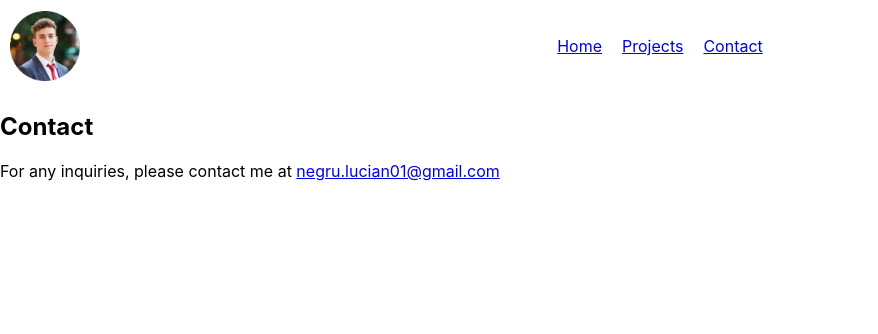
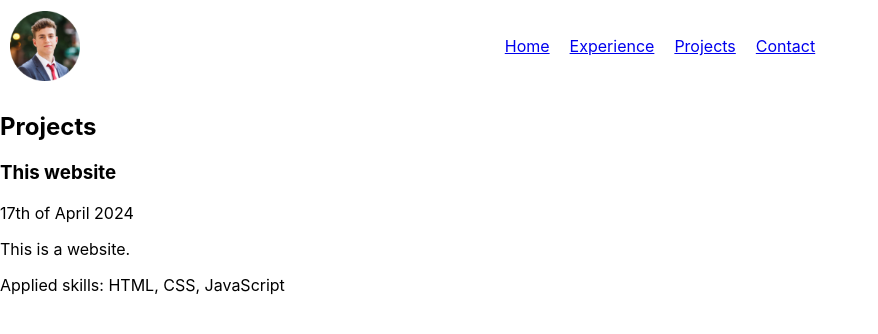
Before and after one commit to MissingCurlyBracket/personal-website, a React (Create React App) app: page /#/projects in a window 1280 px wide. Before the commit this address led to /#/contact. Shown: the top 334 px of the page, without its empty margins (0-878 px from the left). Built offline with nearby package versions, Linux system fonts and the light colour scheme.

Commit message:
Add experience page

```diff
--- a/src/App.tsx
+++ b/src/App.tsx
@@ -5,6 +5,7 @@ import ContactPage from "./Pages/ContactPage/ContactPage";
 import NoPage from "./Pages/NoPage/NoPage";
 import React from "react";
 import Header from "./Organisms/Header/Header";
+import ExperiencePage from "./Pages/ExperiencePage/ExperiencePage";
 
 export default function App() {
     return (
@@ -12,6 +13,7 @@ export default function App() {
             <Header/>
             <Routes>
                 <Route path="/" element={<HomePage/>}/>
+                <Route path="experience" element={<ExperiencePage/>}/>
                 <Route path="projects" element={<ProjectsPage/>}/>
                 <Route path="contact" element={<ContactPage/>}/>
                 <Route path="*" element={<NoPage/>}/>
--- a/src/Organisms/Header/Header.tsx
+++ b/src/Organisms/Header/Header.tsx
@@ -8,6 +8,7 @@ export default function Header() {
             <nav>
                 <ul>
                     <HeaderOption href='/' text="Home"/>
+                    <HeaderOption href="/experience" text="Experience"/>
                     <HeaderOption href="/projects" text="Projects"/>
                     <HeaderOption href="/contact" text="Contact"/>
                 </ul>
--- /dev/null
+++ b/src/Pages/ExperiencePage/ExperiencePage.tsx
@@ -0,0 +1,24 @@
+import data from './data.json';
+import React from "react";
+
+export default function ExperiencePage() {
+    return (
+        <div className="experience-page">
+            <h2>Experience</h2>
+            {data.map((experience) => (
+                <div key={experience.company}>
+                    <h3>{experience.company}</h3>
+                    <p>{experience.position}</p>
+                    <p>{experience.period}</p>
+                    <p>{experience.description}</p>
+                    <p>Applied skills: {experience.skills.map((skill, index) => (
+                        <React.Fragment key={index}>
+                            {skill}
+                            {index !== experience.skills.length - 1 && ', '}
+                        </React.Fragment>
+                    ))}</p>
+                </div>
+            ))}
+        </div>
+    );
+}
--- /dev/null
+++ b/src/Pages/ExperiencePage/data.json
@@ -0,0 +1,14 @@
+[
+  {
+    "company": "EasyLMS",
+    "position": "Software Engineer",
+    "period": "July 2023 - Present",
+    "description": "Developing and maintaining the EasyLMS platform.",
+    "skills": [
+      "React",
+      "PHP",
+      "AWS",
+      "Docker"
+    ]
+  }
+]
```
Also changed, not shown: src/Organisms/Projects/Project.tsx (deleted, +0 -24 lines).
